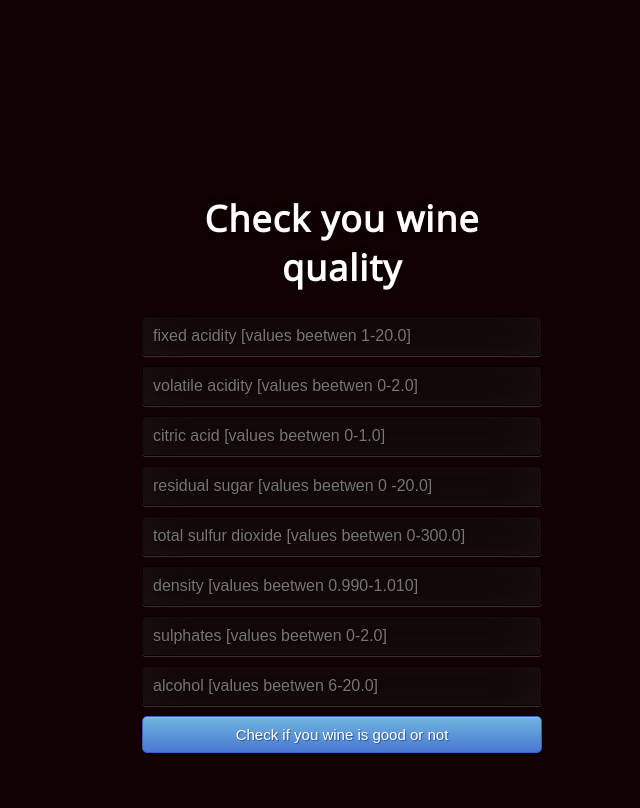
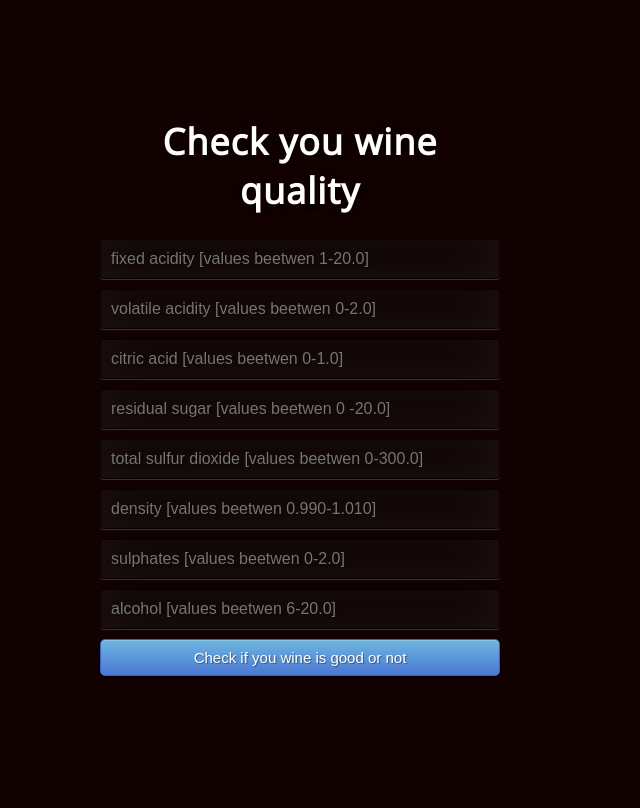
Before and after one commit to infoshareacademy/jdszr4-animalsi, a Flask app: page / in a window 1280 px wide. Shown: the whole page, without its empty margins (348-988 px from the left). Run offline with Flask 2, Linux system fonts and the light colour scheme; parts of the project's set-up code (start-up, migrations or seed data) failed here and were passed over.

Commit message:
grammar changes  in app, style changes in style.css

```diff
--- a/wino/task_9_app/app.py
+++ b/wino/task_9_app/app.py
@@ -34,7 +34,7 @@ def predict():
     final_features = [np.hstack([a,defaults_4_5,b, defaults_8,c ])]
     prediction = model.predict(scaler.transform(final_features))
 
-    output = ["poor, not drink it. Life is too short" if prediction[0] == 1 else "good, i recommend"]
+    output = ["poor, do not drink it. Life is too short" if prediction[0] == 1 else "good, i recommend"]
 
     return render_template('index.html', prediction_text="Your wine is  {}".format(output).replace("['", "").replace("']",""))
 
--- a/wino/task_9_app/static/css/style.css
+++ b/wino/task_9_app/static/css/style.css
@@ -30,20 +30,23 @@ body {
 	filter: progid:DXImageTransform.Microsoft.gradient( startColorstr='#3E1D6D', endColorstr='#092756',GradientType=1 );
 
 }
+
+.login-wrapper {
+	display: flex;
+	align-items: center;
+	justify-content: center;
+	width: 100vw;
+	height: 100vh;
+}
 .login {
-	position: absolute;
-	top: 40%;
-	left: 50%;
-	margin: -150px 0 0 -150px;
 	width:400px;
-	height:400px;
 }
 
 .login h1 { color: #fff; text-shadow: 0 0 10px rgba(0,0,0,0.3); letter-spacing:1px; text-align:center; }
 }
 
 button {
-	margin: 2rem 0;
+	margin: 2rem 0 !important;
 }
 
 input {
--- a/wino/task_9_app/templates/index.html
+++ b/wino/task_9_app/templates/index.html
@@ -12,6 +12,8 @@
 </head>
 
 <body style="background: rgb(17, 1, 1);">
+  <div class="login-wrapper", style= "display: flex;align-items: center;justify-content: center;
+  width: 100vw;height: 100vh;">
     <div class="login">
       <h1>Check you wine quality</h1>
 
@@ -36,7 +38,7 @@
       {{ prediction_text }}
 
     </div>
-
+  </div>
 
 </body>
 </html>
```
Lines whose indentation alone changed are shown as unchanged.
